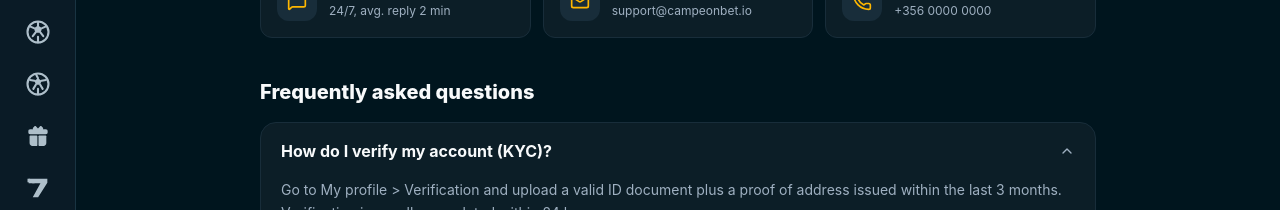
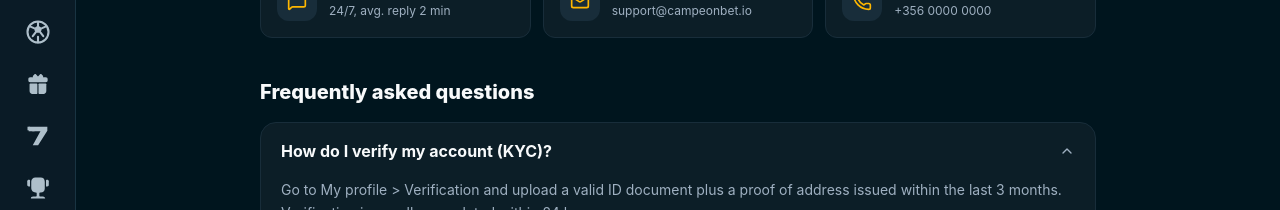
Before and after one commit to Bclick9/Bclick, a React (Vite) app in the folder frontend/: page /support in a window 1280 px wide. Shown: the part 212-422 px from the top of the page. Built offline with nearby package versions, Linux system fonts and the light colour scheme.

Commit message:
Remove live sports link from desktop sidebar

```diff
--- a/frontend/components/Sidebar.tsx
+++ b/frontend/components/Sidebar.tsx
@@ -28,7 +28,6 @@ const DESKTOP_ITEMS: { to: string; icon: SidebarGlyph; label: string }[] = [
   { to: '/casino', icon: CasinoGlyph, label: 'Casino' },
   { to: '/live-casino', icon: LiveCasinoGlyph, label: 'Live Casino' },
   { to: '/sports', icon: SportsGlyph, label: 'Sports' },
-  { to: '/sports/live', icon: LiveSportsGlyph, label: 'Live' },
   { to: '/promotions', icon: PromotionsGlyph, label: 'Promotions' },
   { to: '/jackpots', icon: JackpotsGlyph, label: 'Jackpots' },
   { to: '/tournaments', icon: TournamentGlyph, label: 'Tournaments' },
@@ -75,7 +74,7 @@ export function Sidebar({ expanded, onToggle }: SidebarProps) {
           const active = to === '/'
             ? pathname === '/'
             : to === '/sports'
-              ? pathname === '/sports' || (pathname.startsWith('/sports/') && pathname !== '/sports/live')
+              ? pathname === '/sports' || pathname.startsWith('/sports/')
               : pathname === to || pathname.startsWith(to + '/')
 
           return (
@@ -187,16 +186,6 @@ function SportsGlyph({ className }: SidebarIconProps) {
   )
 }
 
-function LiveSportsGlyph({ className }: SidebarIconProps) {
-  return (
-    <svg className={className} viewBox="0 0 24 24" fill="none" stroke="currentColor" strokeWidth="1.8" strokeLinecap="round" strokeLinejoin="round" aria-hidden="true">
-      <circle cx="12" cy="12" r="9" />
-      <path d="m12 7 3 2.2-1.1 3.5h-3.8L9 9.2 12 7Z" fill="currentColor" stroke="none" />
-      <path d="m12 7-1.5-3M15 9.2l3.8-.6M13.9 12.7l2.1 3.5M10.1 12.7 8 16.2M9 9.2 5.2 8.6M12 16.2V21" />
-    </svg>
-  )
-}
-
 function PromotionsGlyph({ className }: SidebarIconProps) {
   return (
     <svg className={className} viewBox="0 0 24 24" fill="currentColor" aria-hidden="true">
```
